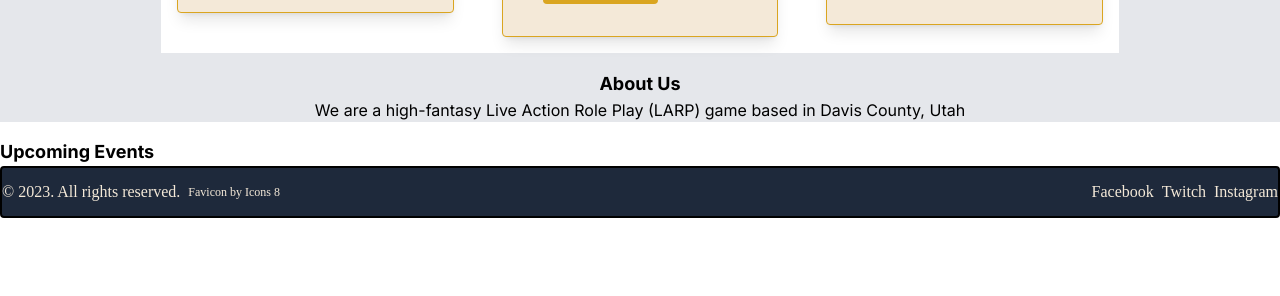
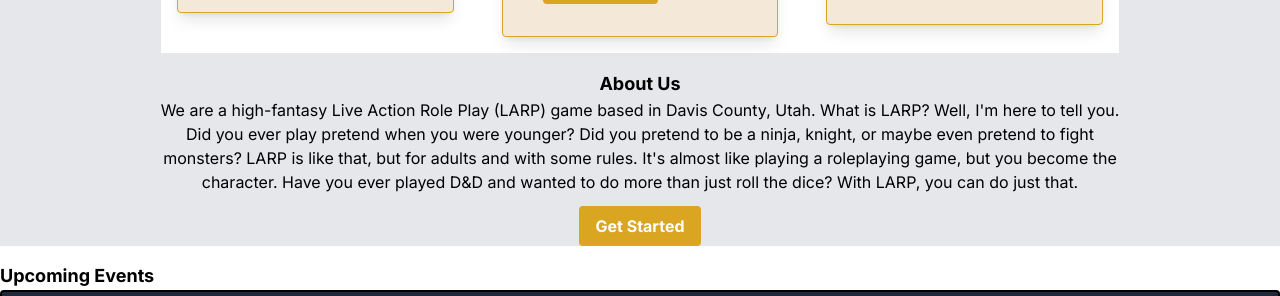
Before and after one commit to Scoyou/zalantha, a Next.js app: page / in a window 1280 px wide. Shown: the part 1044-1340 px from the top of the page. Before the commit the page ends 1262 px from the top, so only its background shows below. Built offline with nearby package versions, Linux system fonts and the light colour scheme.

Commit message:
add additional content

```diff
--- a/src/app/page.tsx
+++ b/src/app/page.tsx
@@ -1,6 +1,6 @@
 import { Header } from "./ui/header";
 import Card from "./ui/card";
-
+import Link from "next/link";
 export default function Home() {
   return (
     <main>
@@ -37,12 +37,24 @@ export default function Home() {
             </div>
           </div>
         </div>
-        <div className="items-center text-center">
+        <div className="w-3/4 mx-auto text-center">
           <h1 className="text-lg font-bold">About Us</h1>
           <p>
             We are a high-fantasy Live Action Role Play (LARP) game based in
-            Davis County, Utah
+            Davis County, Utah. What is LARP? Well, I&apos;m here to tell you.
+            Did you ever play pretend when you were younger? Did you pretend to
+            be a ninja, knight, or maybe even pretend to fight monsters? LARP is
+            like that, but for adults and with some rules. It&apos;s almost like
+            playing a roleplaying game, but you become the character. Have you
+            ever played D&D and wanted to do more than just roll the dice? With
+            LARP, you can do just that.
           </p>
+          <Link
+            href={"/get-started"}
+            className="inline-block bg-amber-600 hover:bg-brown-800 text-white font-bold py-2 px-4 rounded focus:outline-none focus:shadow-outline mt-3"
+          >
+            Get Started
+          </Link>
         </div>
       </div>
       <div className="mt-4 bg-parchent">
--- a/src/app/ui/header.tsx
+++ b/src/app/ui/header.tsx
@@ -15,9 +15,6 @@ export const Header = () => {
             <h1 className="text-white text-2xl font-semibold uppercase md:text-3xl">
               Knights of Zalantha
             </h1>
-            <button className="mt-4 px-4 py-2 bg-slate-800 text-amber-100 hover:text-amber-600 text-sm uppercase font-medium rounded focus:shadow-outline">
-              Get Started
-            </button>
           </div>
         </div>
       </div>
```
